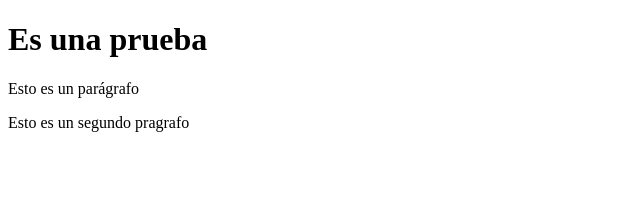
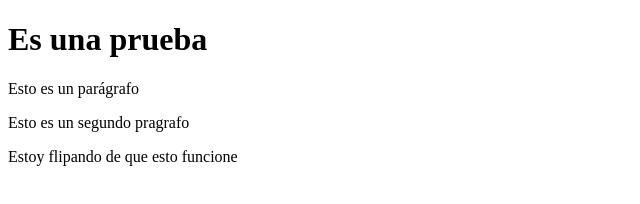
Before and after one commit to albertoribes/git-test, a website: page index.html in a window 1280 px wide. Shown: the whole page, without its empty margins (0-640 px from the left). Drawn offline with Linux system fonts and the light colour scheme.

Commit message:
Fifth commit

```diff
--- a/index.html
+++ b/index.html
@@ -7,5 +7,6 @@
         <h1>Es una prueba</h1>
         <p>Esto es un parágrafo</p>
         <p>Esto es un segundo pragrafo</p>
+        <p>Estoy flipando de que esto funcione</p>
     </body>
 </html>
```
Also changed, not shown: package.json (added, +24 -0 lines), 1 other file.
